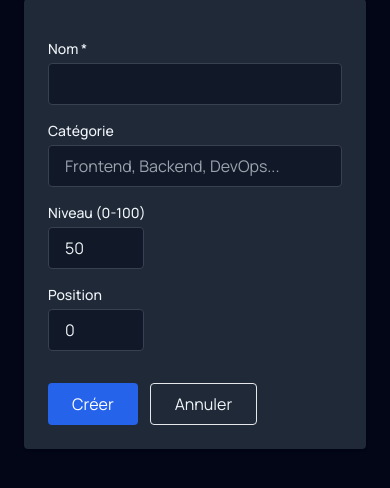
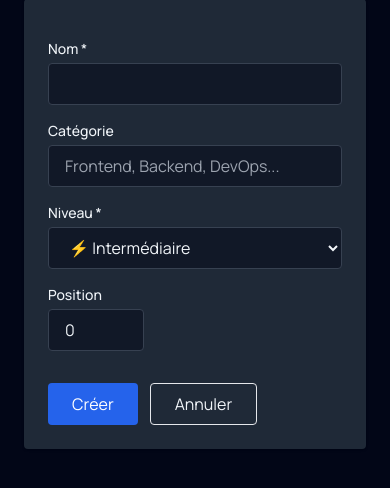
Before and after one commit to jke123/josueadagbe, a Flask app: page /admin/skills/new in a window 390 px wide. Shown: the part 246-734 px from the top of the page. Run offline with Flask 3, Linux system fonts and the light colour scheme; the visitor is signed in with stand-in values (Sample User, id 1); some libraries are stand-ins or nearby versions.

```diff
--- a/models.py
+++ b/models.py
@@ -71,7 +71,7 @@ class Skill(db.Model):
     __tablename__ = "skills"
     id = db.Column(db.Integer, primary_key=True)
     name = db.Column(db.String(80), nullable=False)
-    level = db.Column(db.Integer, default=0)
+    level_label = db.Column(db.String(20), default="Intermédiaire")  # Débutant / Intermédiaire / Avancé / Expert
     category = db.Column(db.String(80))
     position = db.Column(db.Integer, default=0)
     created_at = db.Column(db.DateTime, default=datetime.utcnow)
--- a/routes/admin.py
+++ b/routes/admin.py
@@ -272,9 +272,9 @@ def skill_new():
     if request.method == "POST":
         skill = Skill(
             name=request.form.get("name"),
-            level=safe_int(request.form.get("level"), 0),
+            level_label=request.form.get("level_label"),
             category=request.form.get("category"),
-            position=safe_int(request.form.get("position"), 0),
+            position=int(request.form.get("position") or 0),
         )
         db.session.add(skill)
         db.session.commit()
@@ -289,9 +289,9 @@ def skill_edit(id):
     skill = Skill.query.get_or_404(id)
     if request.method == "POST":
         skill.name = request.form.get("name")
-        skill.level = safe_int(request.form.get("level"), 0)
+        skill.level_label = request.form.get("level_label")
         skill.category = request.form.get("category")
-        skill.position = safe_int(request.form.get("position"), 0)
+        skill.position = int(request.form.get("position") or 0)
         db.session.commit()
         flash("Compétence mise à jour.", "success")
         return redirect(url_for("admin.skills_list"))
--- a/templates/admin/skill_form.html
+++ b/templates/admin/skill_form.html
@@ -21,10 +21,15 @@
     </div>
 
     <div>
-        <label class="block text-sm font-medium mb-1">Niveau (0-100)</label>
-        <input type="number" name="level" min="0" max="100"
-               value="{{ skill.level if skill else 50 }}"
-               class="w-24 px-4 py-2 rounded border dark:bg-gray-900 dark:border-gray-700">
+        <label class="block text-sm font-medium mb-1">Niveau *</label>
+        <select name="level_label" required
+                class="w-full px-4 py-2 rounded border dark:bg-gray-900 dark:border-gray-700">
+            {% set current = skill.level_label if skill else 'Intermédiaire' %}
+            <option value="Débutant" {% if current == 'Débutant' %}selected{% endif %}>🌱 Débutant</option>
+            <option value="Intermédiaire" {% if current == 'Intermédiaire' %}selected{% endif %}>⚡ Intermédiaire</option>
+            <option value="Avancé" {% if current == 'Avancé' %}selected{% endif %}>🚀 Avancé</option>
+            <option value="Expert" {% if current == 'Expert' %}selected{% endif %}>🏆 Expert</option>
+        </select>
     </div>
 
     <div>
```
Also changed, not shown: templates/admin/skills.html (+13 -8 lines), templates/pages/index.html (+27 -13 lines).
